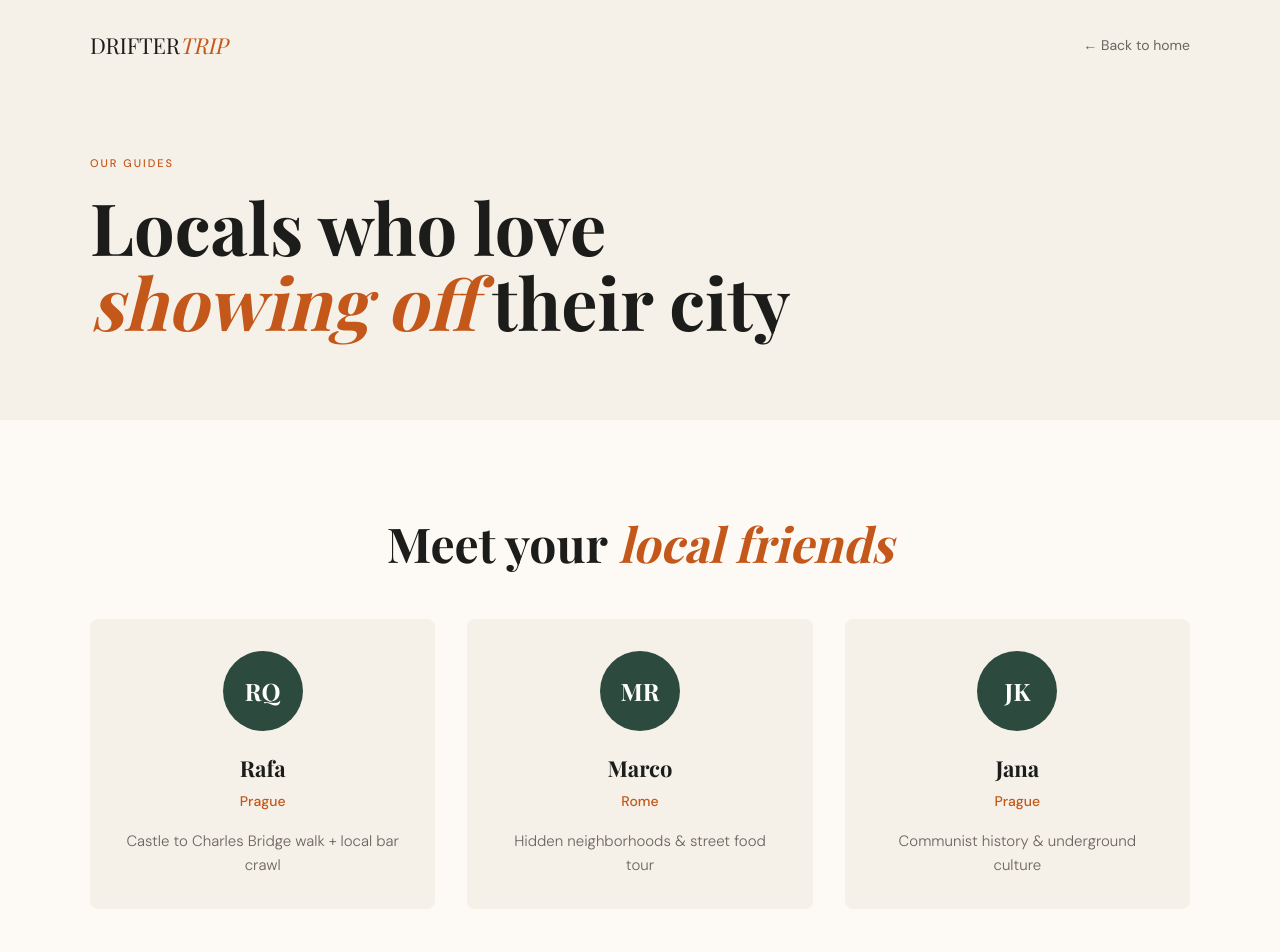
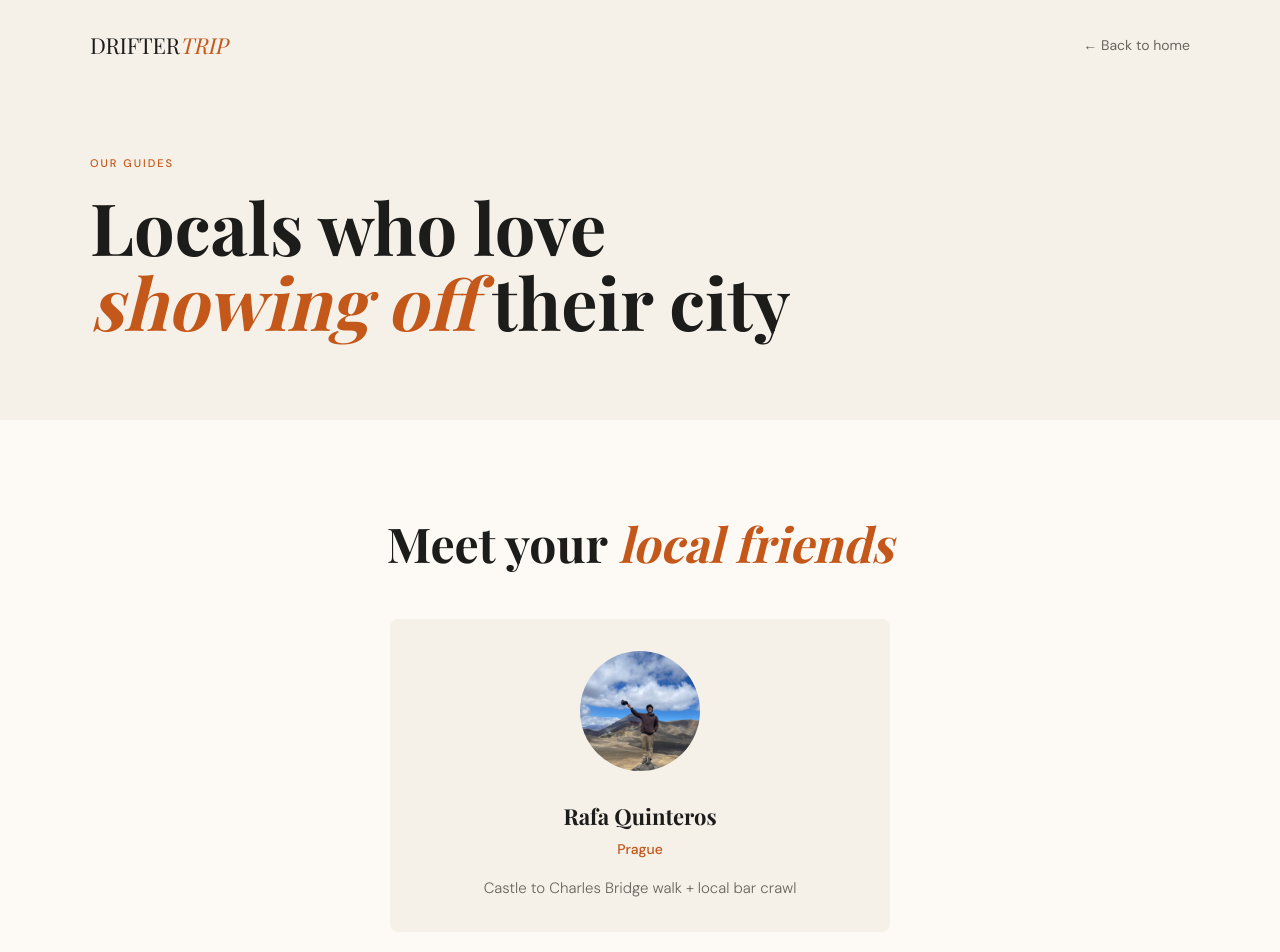
Before and after one commit to rquinterosv/friendsaround, a React (Vite) app: page /guides in a window 1280 px wide. Shown: the top 952 px of the page. Built offline with nearby package versions, Linux system fonts and the light colour scheme; a web font is replaced by a local one.

Commit message:
Update Guides page: show only Rafa with profile detail on click

```diff
--- a/src/pages/Guides.jsx
+++ b/src/pages/Guides.jsx
@@ -5,26 +5,18 @@ import styles from './Guides.module.css'
 
 const guides = [
   {
-    name: 'Rafa',
+    id: 'rafa',
+    name: 'Rafa Quinteros',
     city: 'Prague',
     experience: 'Castle to Charles Bridge walk + local bar crawl',
-    initials: 'RQ',
-  },
-  {
-    name: 'Marco',
-    city: 'Rome',
-    experience: 'Hidden neighborhoods & street food tour',
-    initials: 'MR',
-  },
-  {
-    name: 'Jana',
-    city: 'Prague',
-    experience: 'Communist history & underground culture',
-    initials: 'JK',
+    image: '/rafael.jpeg',
+    bio: "I've spent the last 4 years traveling the world — Latin America, Canada, New Zealand, Indonesia, Greece, Spain, Italy, Czech Republic, Germany, England, and more places still left to discover. Along the way I realized the best moments were never the tourist attractions. They were the nights out with locals, the hidden bars only regulars know about, the neighborhoods that don't appear on any travel guide.",
+    origin: 'From Chile',
   },
 ]
 
 export default function Guides() {
+  const [selectedGuide, setSelectedGuide] = useState(null)
   const [formData, setFormData] = useState({
     name: '',
     email: '',
@@ -41,6 +33,46 @@ export default function Guides() {
 
   const handleChange = (e) => {
     setFormData({ ...formData, [e.target.name]: e.target.value })
+  }
+
+  if (selectedGuide) {
+    return (
+      <>
+        <section className={styles.profileHero}>
+          <nav className={styles.nav}>
+            <Link to="/" className={styles.logo}>drifter<em>trip</em></Link>
+            <button className={styles.backLink} onClick={() => setSelectedGuide(null)}>← Back to guides</button>
+          </nav>
+          <div className={styles.profileContent}>
+            <img src={selectedGuide.image} alt={selectedGuide.name} className={styles.profileAvatar} />
+            <div className={styles.profileInfo}>
+              <p className="section-label">Your guide</p>
+              <h1 className={styles.profileName}>{selectedGuide.name}</h1>
+              <p className={styles.profileLocation}>{selectedGuide.city} · {selectedGuide.origin}</p>
+            </div>
+          </div>
+        </section>
+
+        <section className={styles.profileSection}>
+          <div className={styles.profileInner}>
+            <h2 className="section-title" style={{ marginBottom: '24px' }}>
+              The <em>experience</em>
+            </h2>
+            <p className={styles.profileExperience}>{selectedGuide.experience}</p>
+
+            <div className={styles.profileBio}>
+              <p>{selectedGuide.bio}</p>
+            </div>
+
+            <button className="primary" style={{ marginTop: '32px' }}>
+              Book this experience
+            </button>
+          </div>
+        </section>
+
+        <Footer />
+      </>
+    )
   }
 
   return (
@@ -67,10 +99,15 @@ export default function Guides() {
           </h2>
           <div className={styles.guidesGrid}>
             {guides.map((guide, i) => (
-              <div key={i} className={styles.guideCard}>
-                <div className={styles.guideAvatar}>
-                  <span className={styles.initials}>{guide.initials}</span>
-                </div>
+              <div
+                key={i}
+                className={styles.guideCard}
+                onClick={() => setSelectedGuide(guide)}
+                role="button"
+                tabIndex={0}
+                onKeyDown={(e) => e.key === 'Enter' && setSelectedGuide(guide)}
+              >
+                <img src={guide.image} alt={guide.name} className={styles.guideImage} />
                 <h3 className={styles.guideName}>{guide.name}</h3>
                 <p className={styles.guideCity}>{guide.city}</p>
                 <p className={styles.guideExperience}>{guide.experience}</p>
--- a/src/pages/Guides.module.css
+++ b/src/pages/Guides.module.css
@@ -65,8 +65,10 @@
 
 .guidesGrid {
   display: grid;
-  grid-template-columns: repeat(3, 1fr);
+  grid-template-columns: repeat(1, 1fr);
   gap: 32px;
+  max-width: 500px;
+  margin: 0 auto;
 }
 
 .guideCard {
@@ -75,6 +77,7 @@
   padding: 32px;
   text-align: center;
   transition: transform 0.2s;
+  cursor: pointer;
 }
 
 .guideCard:hover {
@@ -188,6 +191,86 @@
   min-height: 100px;
 }
 
+.profileHero {
+  background: var(--cream);
+  padding: 0 24px 64px;
+}
+
+.profileContent {
+  max-width: 1100px;
+  margin: 0 auto;
+  padding: 48px 0 0;
+  display: flex;
+  align-items: center;
+  gap: 48px;
+}
+
+.profileAvatar {
+  width: 200px;
+  height: 200px;
+  border-radius: 50%;
+  object-fit: cover;
+  object-position: center 20%;
+  flex-shrink: 0;
+}
+
+.profileInfo {
+  flex: 1;
+}
+
+.profileName {
+  font-family: var(--font-display);
+  font-size: clamp(2.5rem, 5vw, 4rem);
+  font-weight: 700;
+  color: var(--charcoal);
+  margin: 8px 0 12px;
+}
+
+.profileLocation {
+  font-size: 16px;
+  color: var(--muted);
+}
+
+.profileSection {
+  padding: 80px 24px;
+  background: var(--warm-white);
+}
+
+.profileInner {
+  max-width: 700px;
+  margin: 0 auto;
+}
+
+.profileExperience {
+  font-size: 22px;
+  line-height: 1.6;
+  font-weight: 500;
+  color: var(--charcoal);
+  margin-bottom: 32px;
+}
+
+.profileBio {
+  padding: 32px;
+  background: var(--cream);
+  border-radius: 8px;
+}
+
+.profileBio p {
+  font-size: 16px;
+  line-height: 1.8;
+  color: var(--charcoal);
+  font-weight: 300;
+}
+
+.guideImage {
+  width: 120px;
+  height: 120px;
+  border-radius: 50%;
+  object-fit: cover;
+  object-position: center 20%;
+  margin: 0 auto 20px;
+}
+
 @media (max-width: 768px) {
   .hero {
     padding: 0 20px 56px;
```
